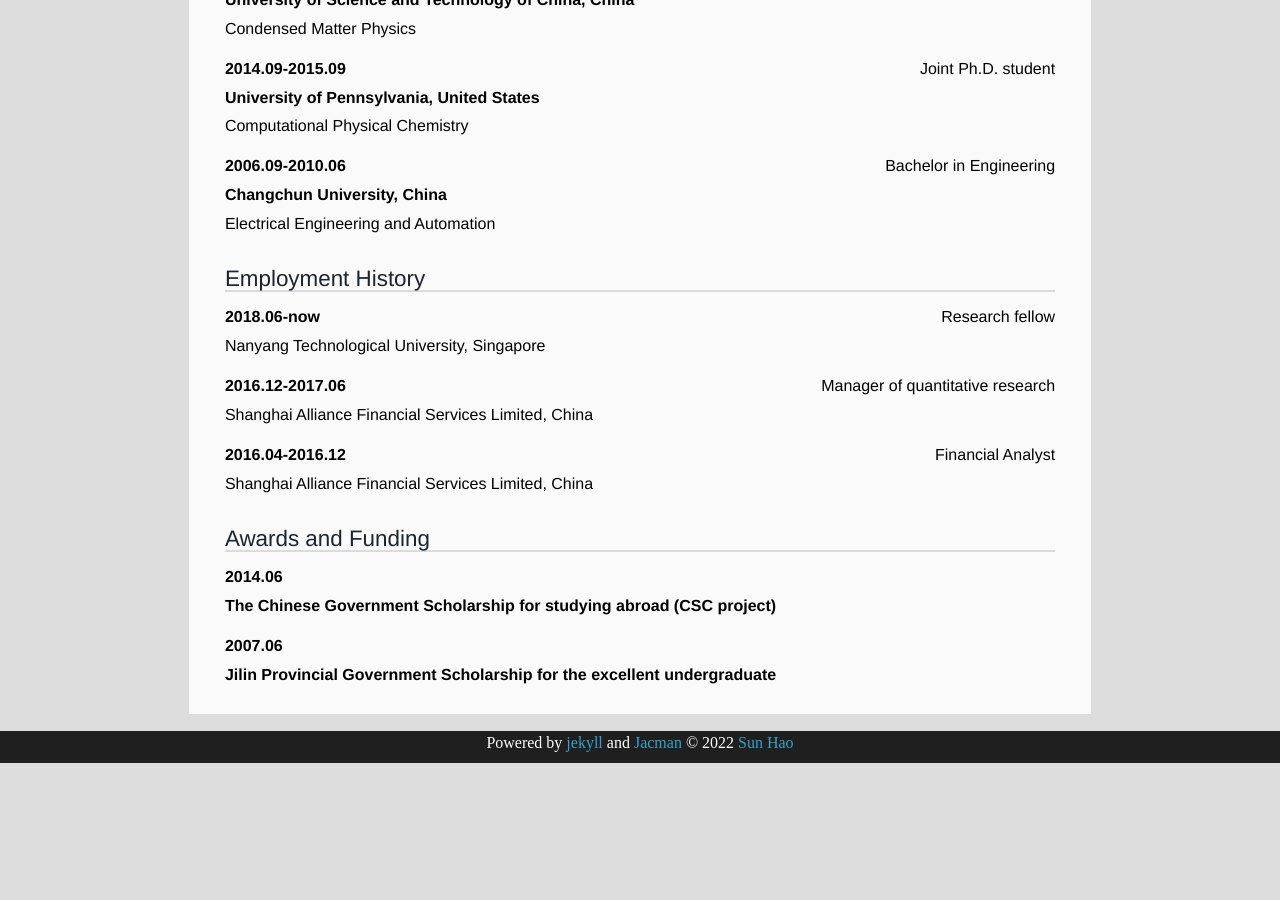
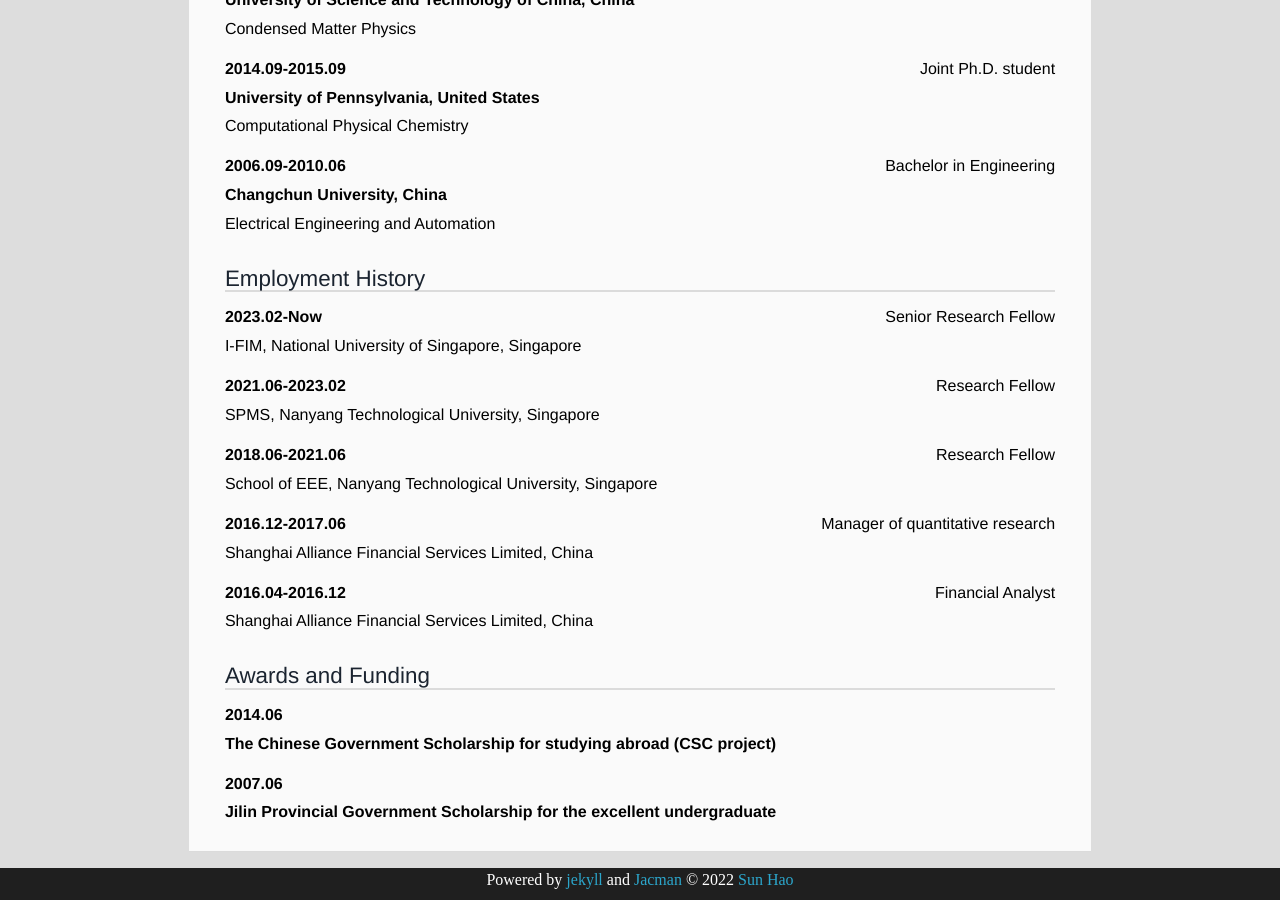
Before and after one commit to sunohao/sunhao_physics, a Jekyll site: the page built from people/index.html, in a window 1280 px wide and 900 px high, scrolled down 712 px. Built offline with Jekyll 4.4.1, drawn with Linux system fonts in a browser that asks for light colours; nearby versions of some CDN libraries; some web fonts are replaced; before the commit the page ends 1475 px from its top, so only the background shows below that.

Commit message:
modify the information

```diff
--- a/about/index.html
+++ b/about/index.html
@@ -4,11 +4,11 @@ type: page
 title: Contacts
 ---
 
-<img src="ntu.jpeg"><br>
+<img src="photo-nus.jpg"><br>
 
 <div style="display: flex; margin-top: 0.7em;">
     <div style="width: 50%;"><b>Email: sunhao@ntu.edu.sg</b></div>
-    <!-- <div style="text-align: right;width: 50%;">sunhao@ntu.edu.sg</div> -->
+    <!-- <div style="text-align: right;width: 50%;">howardsun001@gmail.com</div> -->
 </div>
 
-<div><b>Affiliation: School of SPMS, Nanyang Technological University</b></div>
+<div><b>Affiliation: I-FIM, National University of Singapore</b></div>
--- a/people/index.html
+++ b/people/index.html
@@ -77,12 +77,34 @@ title: People
 <div style="display: flex; margin-top: 0.7em;">
     <div style="width: 50%;">
         <b>
-            2018.06-now
+            2023.02-Now
         </b>
     </div>
-    <div style="text-align: right;width: 50%;"> Research fellow </div>
+    <div style="text-align: right;width: 50%;"> Senior Research Fellow </div>
 </div>
-<div> Nanyang Technological University, Singapore
+<div> I-FIM, National University of Singapore, Singapore
+</div>
+
+<div style="display: flex; margin-top: 0.7em;">
+    <div style="width: 50%;">
+        <b>
+            2021.06-2023.02
+        </b>
+    </div>
+    <div style="text-align: right;width: 50%;"> Research Fellow </div>
+</div>
+<div> SPMS, Nanyang Technological University, Singapore
+</div>
+
+<div style="display: flex; margin-top: 0.7em;">
+    <div style="width: 50%;">
+        <b>
+            2018.06-2021.06
+        </b>
+    </div>
+    <div style="text-align: right;width: 50%;"> Research Fellow </div>
+</div>
+<div> School of EEE, Nanyang Technological University, Singapore
 </div>
 
 <div style="display: flex; margin-top: 0.7em;">
```
Also changed, not shown: about/photo-nus.jpg (added), 2 other files.
